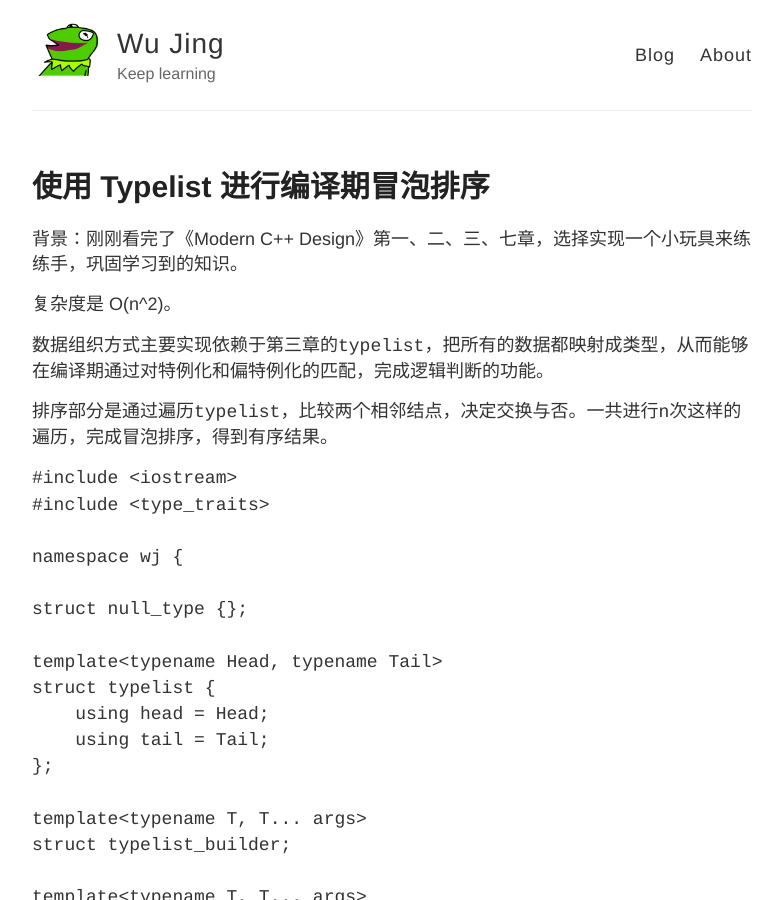
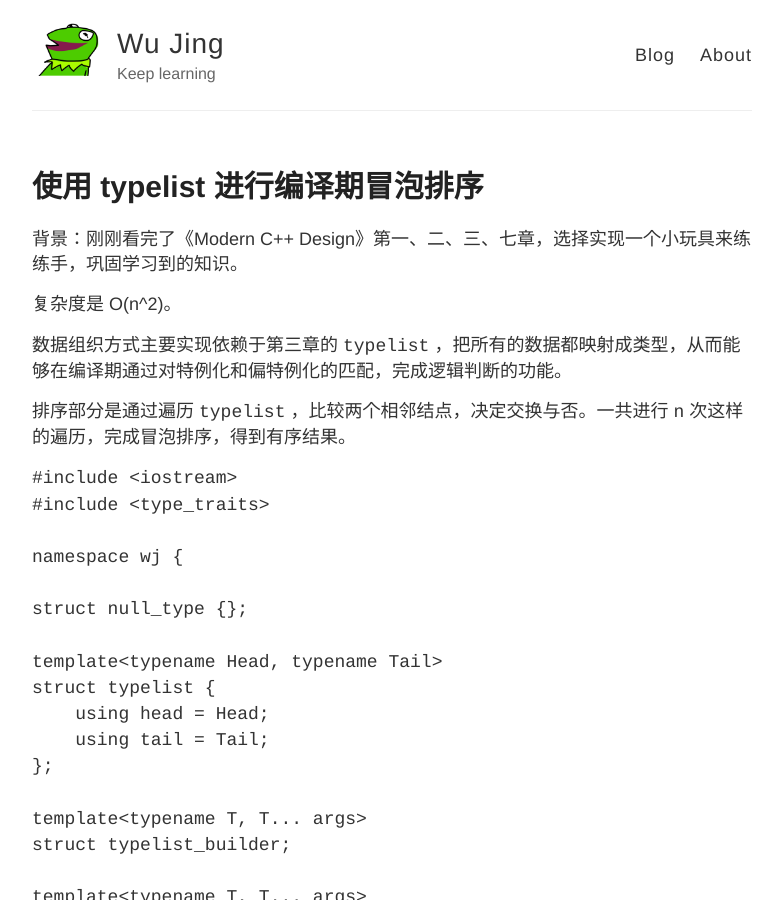
Before and after one commit to wujinggrt/WuJing.github.io, a Jekyll site: the page built from _posts/C++/2019-5-28-BubbleSortOverTypelist.md, in a window 1280 px wide and 900 px high. Shown: the whole window, without its empty margins (248-1030 px from the left). Built offline with Jekyll 4.4.1, drawn with Linux system fonts in a browser that asks for light colours.

````diff
--- a/_posts/C++/2019-5-28-BubbleSortOverTypelist.md
+++ b/_posts/C++/2019-5-28-BubbleSortOverTypelist.md
@@ -1,6 +1,6 @@
 ---
 layout: post
-title: 使用 Typelist 进行编译期冒泡排序
+title: 使用 typelist 进行编译期冒泡排序
 topic: C++
 category: C++
 ---
@@ -9,9 +9,9 @@ category: C++
 
 复杂度是 O(n^2)。
 
-数据组织方式主要实现依赖于第三章的`typelist`，把所有的数据都映射成类型，从而能够在编译期通过对特例化和偏特例化的匹配，完成逻辑判断的功能。
+数据组织方式主要实现依赖于第三章的 `typelist` ，把所有的数据都映射成类型，从而能够在编译期通过对特例化和偏特例化的匹配，完成逻辑判断的功能。
 
-排序部分是通过遍历`typelist`，比较两个相邻结点，决定交换与否。一共进行`n`次这样的遍历，完成冒泡排序，得到有序结果。
+排序部分是通过遍历 `typelist` ，比较两个相邻结点，决定交换与否。一共进行 `n` 次这样的遍历，完成冒泡排序，得到有序结果。
 
 ```C++
 #include <iostream>
@@ -161,9 +161,7 @@ int main() {
 
 结果：
 
-```
-|| Before bubble_sort: 61 17 29 22 34 60 72 21 50 1 62 0
-|| After bubble_sort: 0 1 17 21 22 29 34 50 60 61 62 72
-```
+    || Before bubble_sort: 61 17 29 22 34 60 72 21 50 1 62 0
+    || After bubble_sort: 0 1 17 21 22 29 34 50 60 61 62 72
 
-读了这几章后，明显感觉到元编程需要函数式编程的底子，思考方式和`OOP`范式不同，继续学习的话，还需要看`Haskell`的书和《C++ Templates》才能够继续玩弄。不过目前也不打算在继续学习下去，至少要等到一段时间以后才会有可能重新回来看，时间还应该放在其他比如`Linux`等知识上，弄清主次。其次，`typelist`也应该能够支撑大部分应用情况了，也算是停留在走火入魔的前期。
+读了这几章后，明显感觉到元编程需要函数式编程的底子，思考方式和 `OOP` 范式不同，继续学习的话，还需要看 `Haskell` 的书和《C++ Templates》才能够继续玩弄。不过目前也不打算在继续学习下去，至少要等到一段时间以后才会有可能重新回来看，时间还应该放在其他比如 `Linux` 等知识上，弄清主次。其次， `typelist` 也应该能够支撑大部分应用情况了，也算是停留在走火入魔的前期。
````
